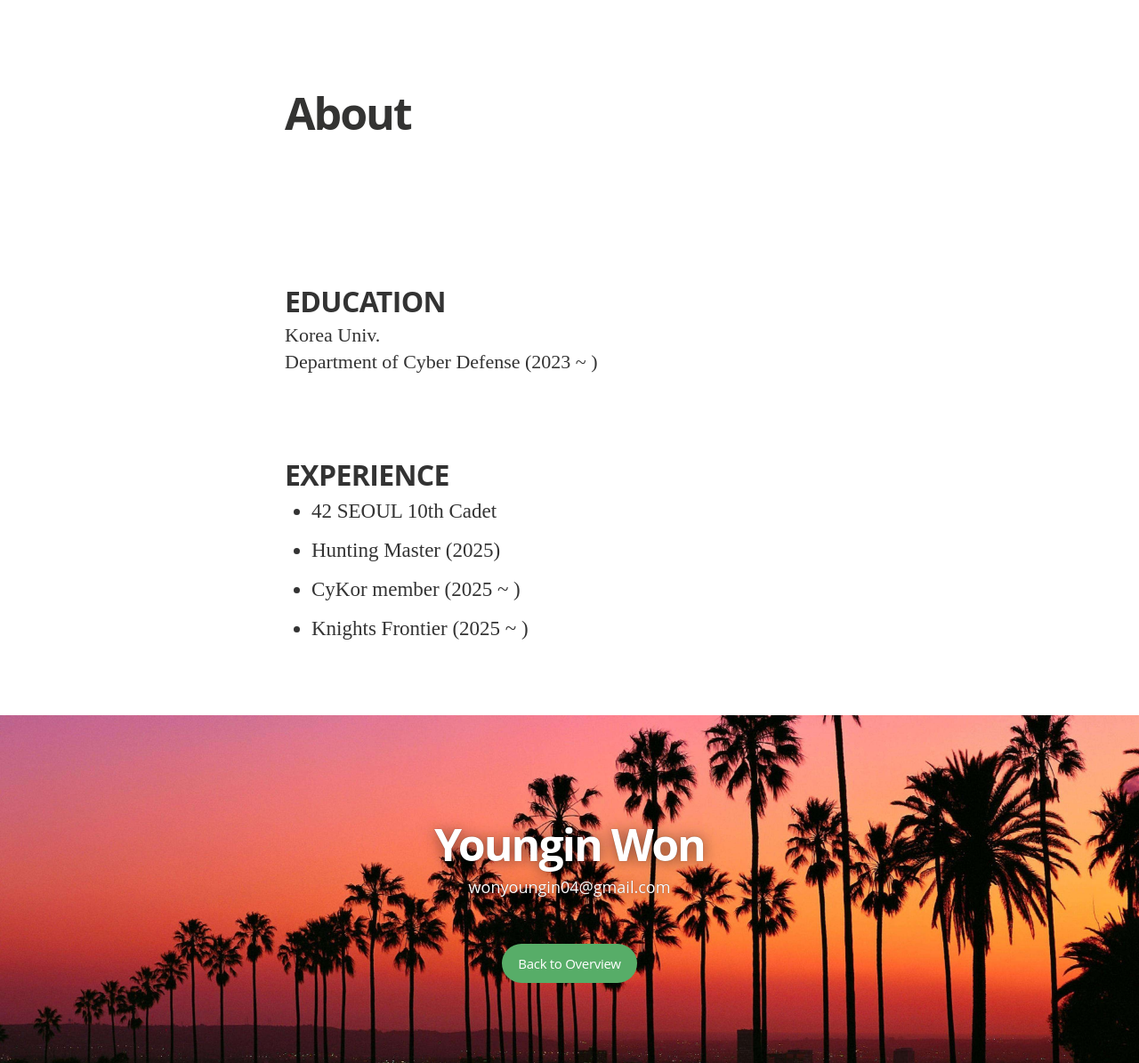
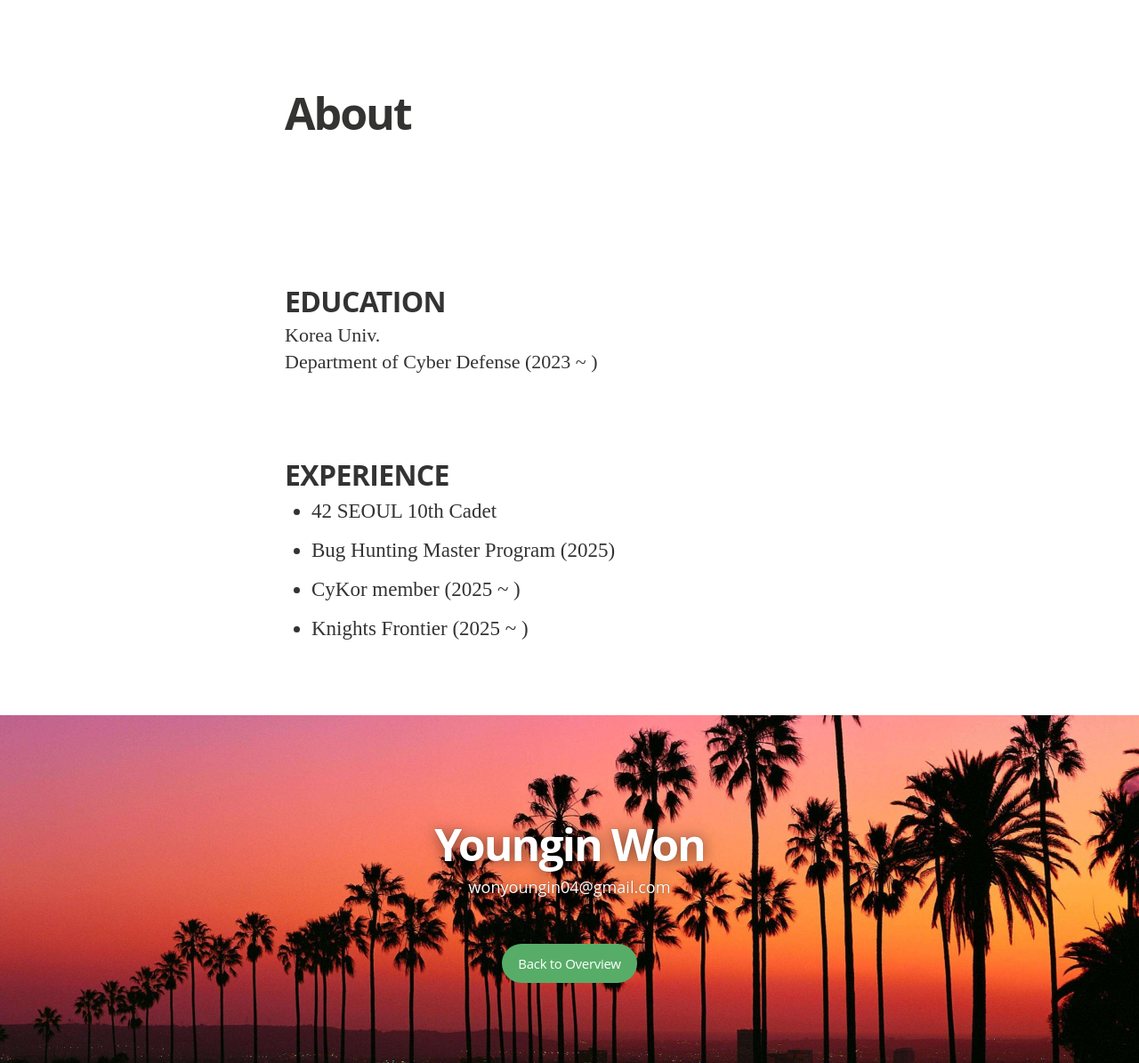
Before and after one commit to amethyst0225/amethyst0225.github.io, a Jekyll site: the page built from about.md, in a window 1280 px wide. Shown: the whole page at 89% size. Built offline with Jekyll 4.4.1, drawn with Linux system fonts in a browser that asks for light colours; nearby versions of some CDN libraries; some web fonts are replaced.

Commit message:
update about

```diff
--- a/_posts/2025-10-15-first-post.markdown
+++ b/_posts/2025-10-15-first-post.markdown
@@ -4,7 +4,7 @@ title:  "Knights Frontier"
 date:   2025-10-15
 categories: "메인"
 tags: image
-image: /assets/article_images/2025-10-15-first-post/pinkwallpaper.png
+image: /assets/article_images/2025-10-15-first-post/pink.png
 # image2: /assets/article_images/2025-10-15-first-post/night-track-mobile.JPG
 ---
 # Knights Frontier 활동 정리
--- a/about.md
+++ b/about.md
@@ -9,6 +9,6 @@ Department of Cyber Defense (2023 ~ )
 
 # EXPERIENCE
 - 42 SEOUL 10th Cadet
-- Hunting Master (2025)
+- Bug Hunting Master Program (2025)
 - CyKor member (2025 ~ )
 - Knights Frontier (2025 ~ )
```
Also changed, not shown: 4 other files.
